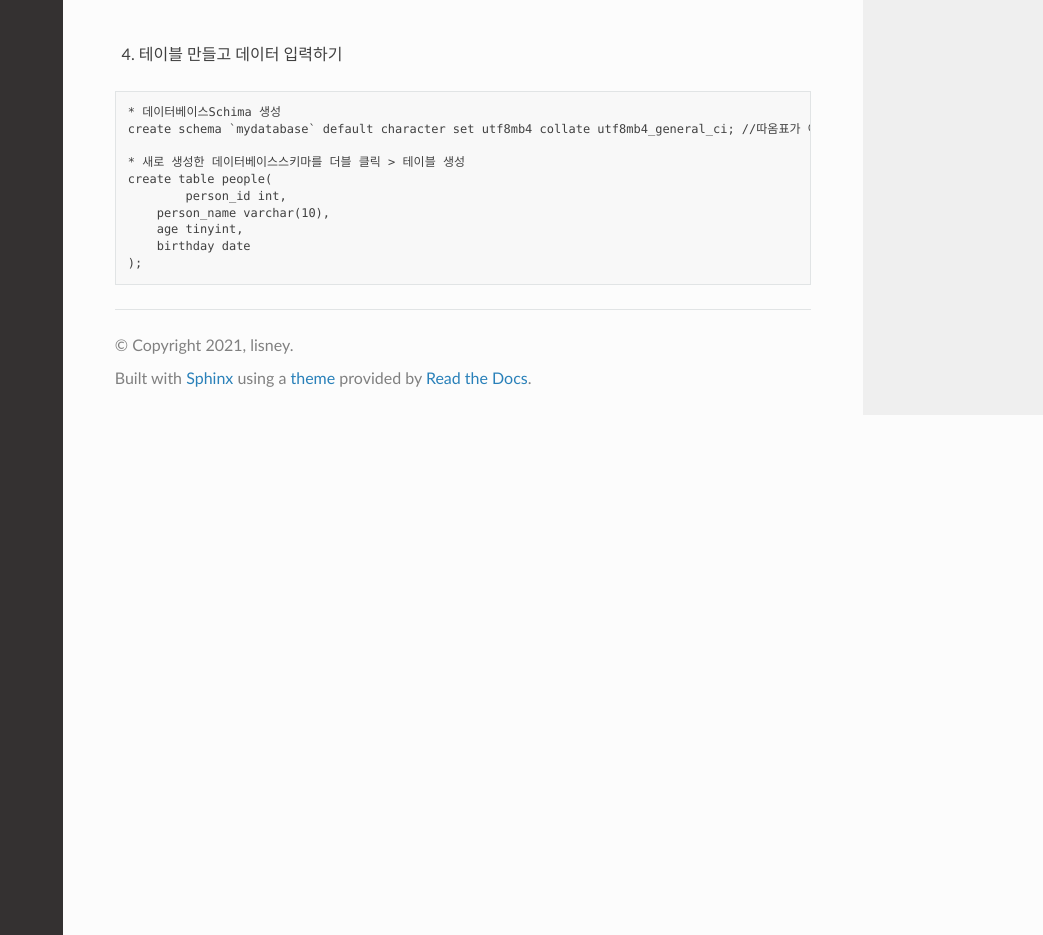
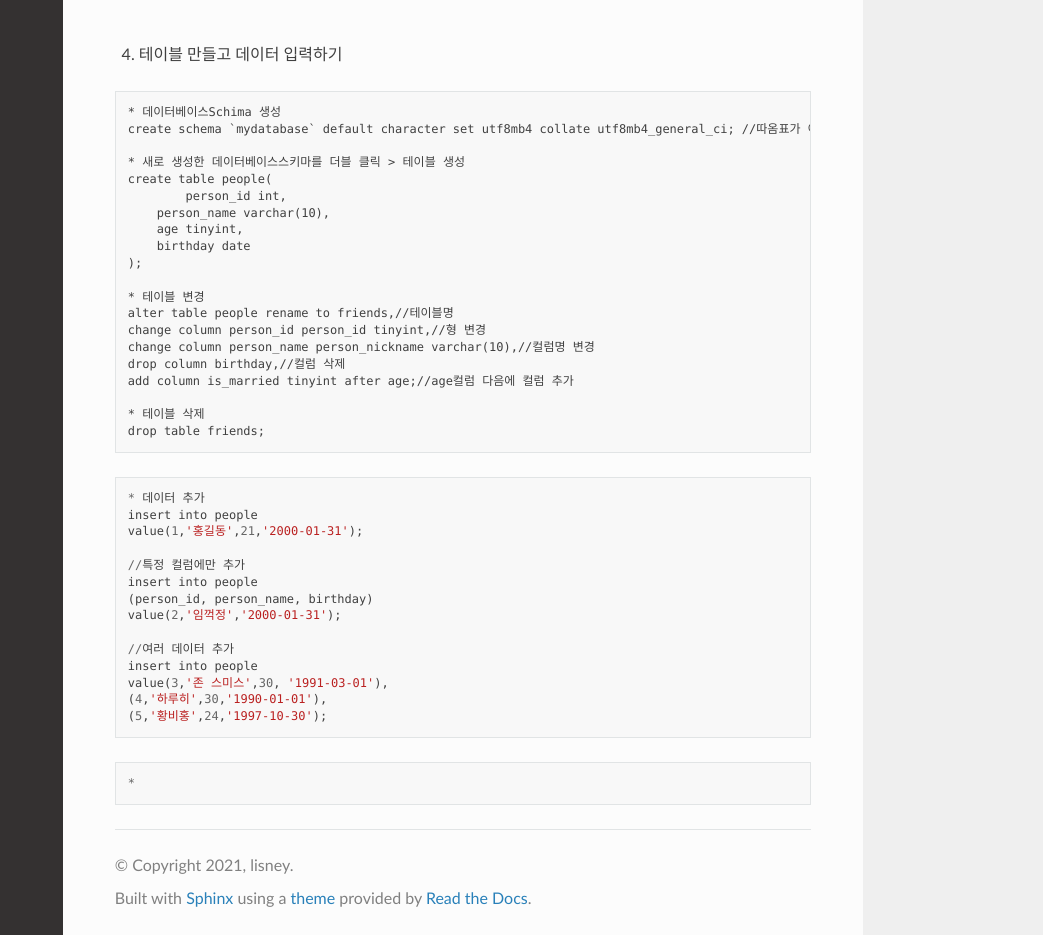
Before and after one commit to lisney/RTD, a Sphinx documentation site: the page built from docs/source/html/mysql.md, in a window 1280 px wide and 1400 px high, scrolled down 12321 px. Shown: the part 465-1400 px from the top of the window, without its empty margins (237-1280 px from the left). Built offline with Sphinx 7.4.7 and the Read the Docs theme 2.0.0, drawn with Linux system fonts in a browser that asks for light colours; pages that are not in the unit, such as notebooks, are missing from menus.

Commit message:
Update mysql.md

````diff
--- a/docs/source/html/mysql.md
+++ b/docs/source/html/mysql.md
@@ -600,4 +600,35 @@ create table people(
     age tinyint,
     birthday date
 );
+
+* 테이블 변경
+alter table people rename to friends,//테이블명
+change column person_id person_id tinyint,//형 변경
+change column person_name person_nickname varchar(10),//컬럼명 변경
+drop column birthday,//컬럼 삭제
+add column is_married tinyint after age;//age컬럼 다음에 컬럼 추가
+
+* 테이블 삭제
+drop table friends;
 ```
+
+```
+* 데이터 추가
+insert into people
+value(1,'홍길동',21,'2000-01-31');
+
+//특정 컬럼에만 추가
+insert into people
+(person_id, person_name, birthday)
+value(2,'임꺽정','2000-01-31');
+
+//여러 데이터 추가
+insert into people
+value(3,'존 스미스',30, '1991-03-01'),
+(4,'하루히',30,'1990-01-01'),
+(5,'황비홍',24,'1997-10-30');
+```
+
+```
+*
+```
````
